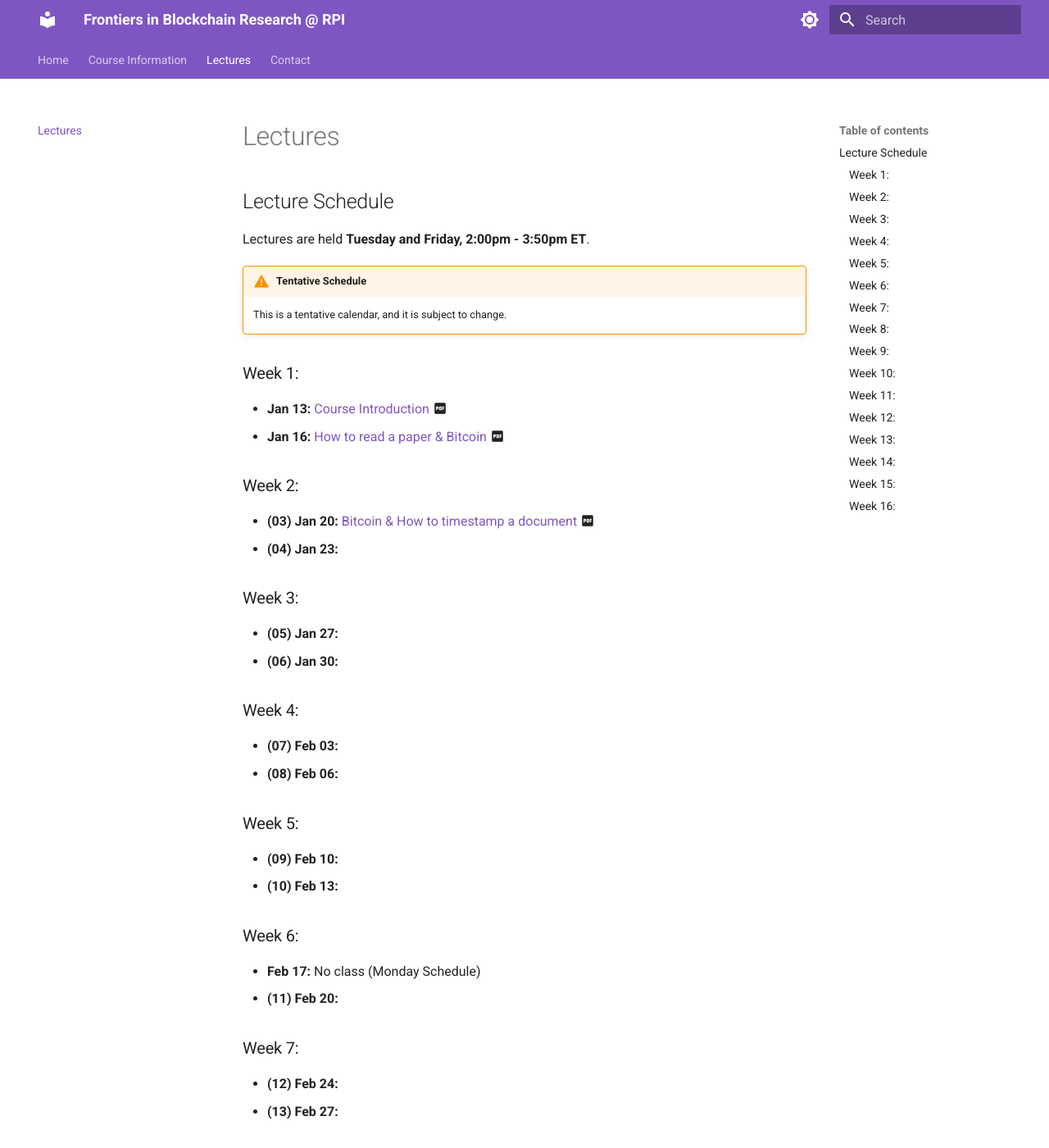
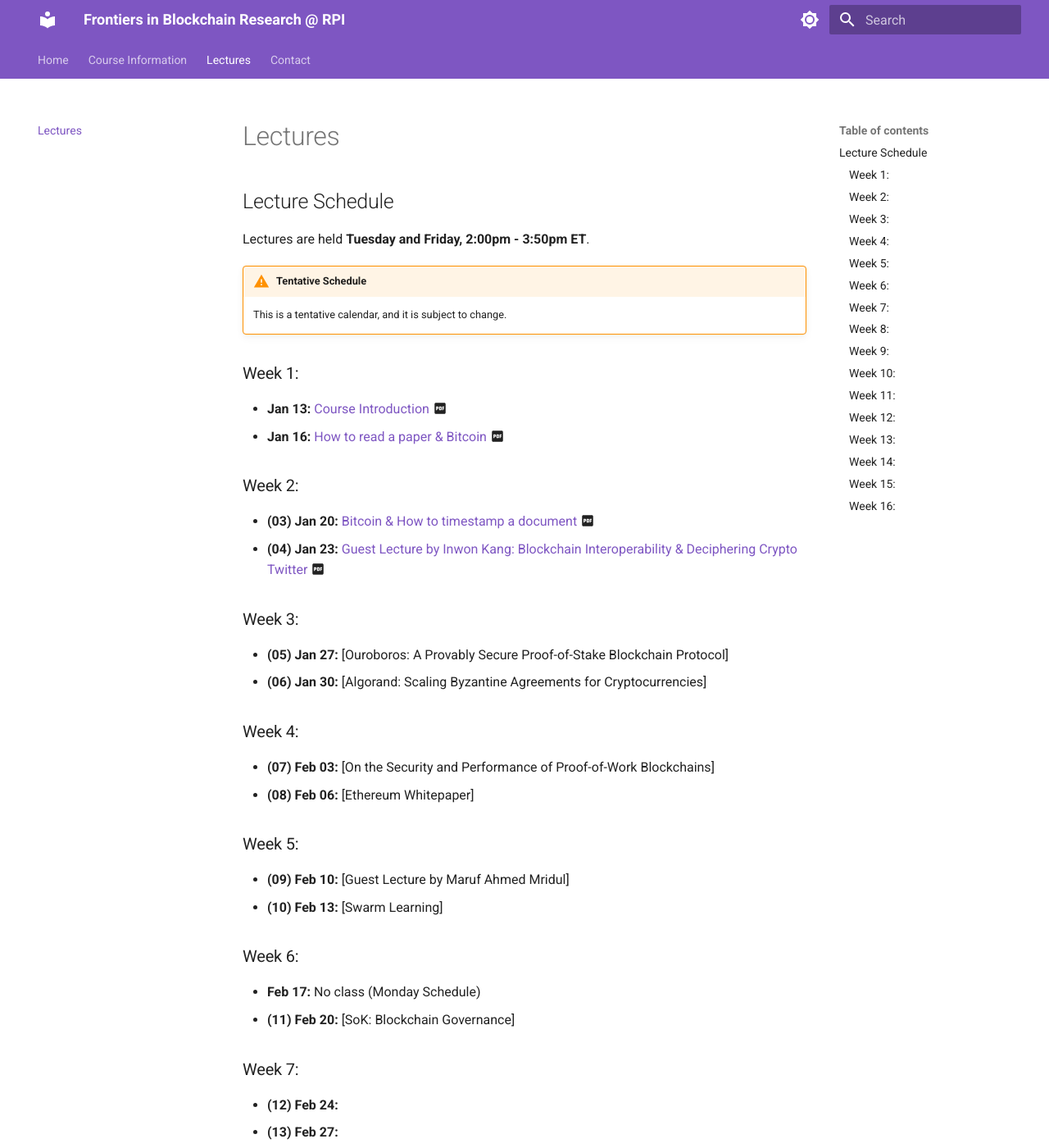
Before and after one commit to oshanis/Frontiers-of-Blockchain-Course-Website, an MkDocs documentation site: the page built from docs/lectures.md, in a window 1280 px wide and 1400 px high. Shown: the whole window at 82% size. Built offline with MkDocs 1.6.1 and Material for MkDocs 9.7.7, drawn with Linux system fonts in a browser that asks for light colours; the version menu is left out.

Commit message:
Added lecture 4 material

```diff
--- a/docs/lectures.md
+++ b/docs/lectures.md
@@ -13,23 +13,23 @@ Lectures are held **Tuesday and Friday, 2:00pm - 3:50pm ET**.
 
 ### Week 2:
 - **(03) Jan 20:** [Bitcoin & How to timestamp a document](../Frontiers-of-Blockchain-Course-Website/lectures/03-Time-stamping-Documents.pdf) :material-file-pdf-box:
-- **(04) Jan 23:**
+- **(04) Jan 23:** [Guest Lecture by Inwon Kang: Blockchain Interoperability & Deciphering Crypto Twitter](../Frontiers-of-Blockchain-Course-Website/lectures/04-Blockchain-Interoperability-Landscape-and-Crypto-Twitter.pdf) :material-file-pdf-box:
 
 ### Week 3:
-- **(05) Jan 27:**
-- **(06) Jan 30:**
+- **(05) Jan 27:** [Ouroboros: A Provably Secure Proof-of-Stake Blockchain Protocol]
+- **(06) Jan 30:** [Algorand: Scaling Byzantine Agreements for Cryptocurrencies]
 
 ### Week 4:
-- **(07) Feb 03:**
-- **(08) Feb 06:**
+- **(07) Feb 03:** [On the Security and Performance of Proof-of-Work Blockchains]
+- **(08) Feb 06:** [Ethereum Whitepaper]
 
 ### Week 5:
-- **(09) Feb 10:**
-- **(10) Feb 13:**
+- **(09) Feb 10:** [Guest Lecture by Maruf Ahmed Mridul]
+- **(10) Feb 13:** [Swarm Learning]
 
 ### Week 6:
 - **Feb 17:** No class (Monday Schedule)
-- **(11) Feb 20:**
+- **(11) Feb 20:** [SoK: Blockchain Governance]
 
 ### Week 7:
 - **(12) Feb 24:**
```
Also changed, not shown: 1 other file.
